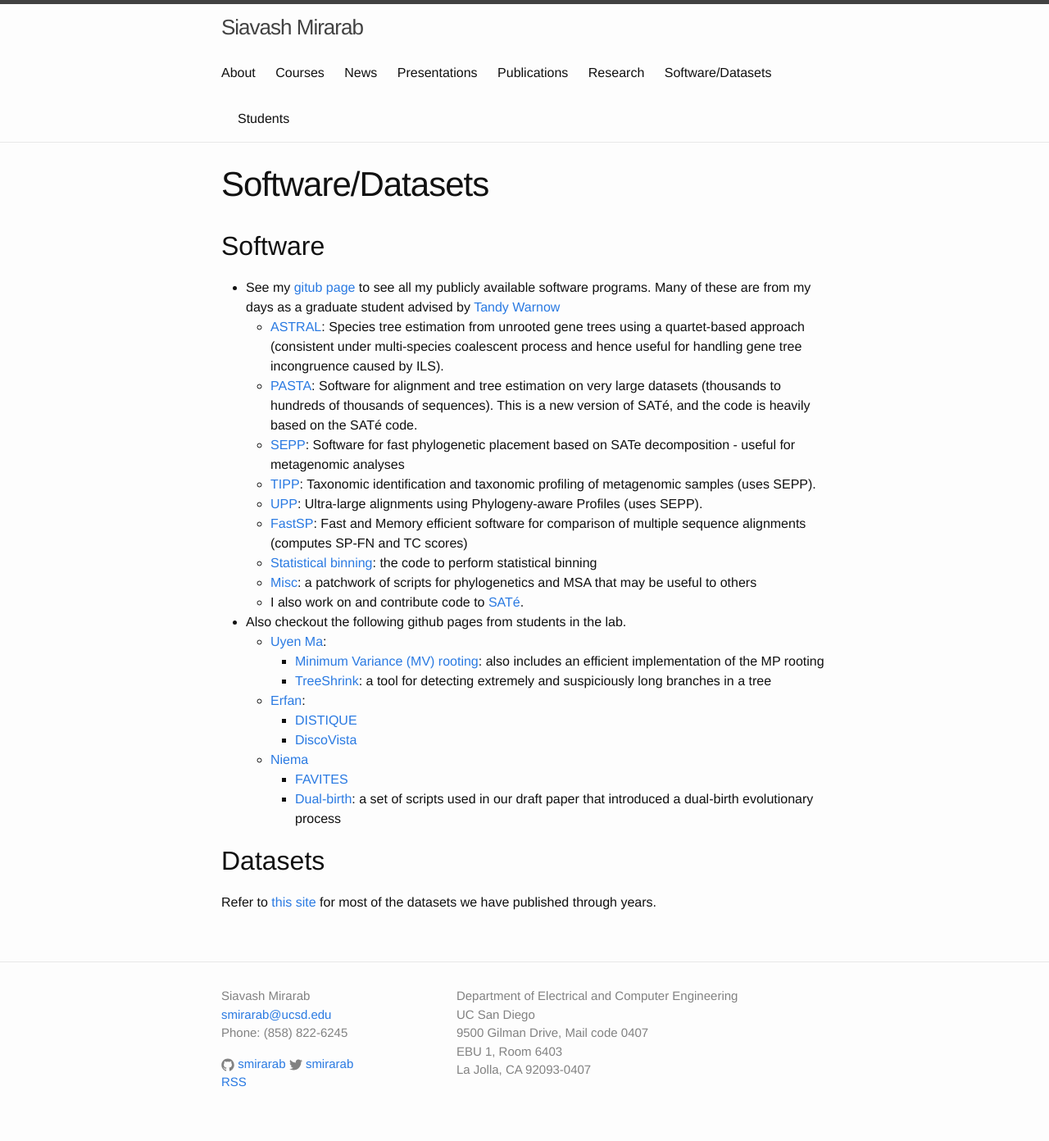
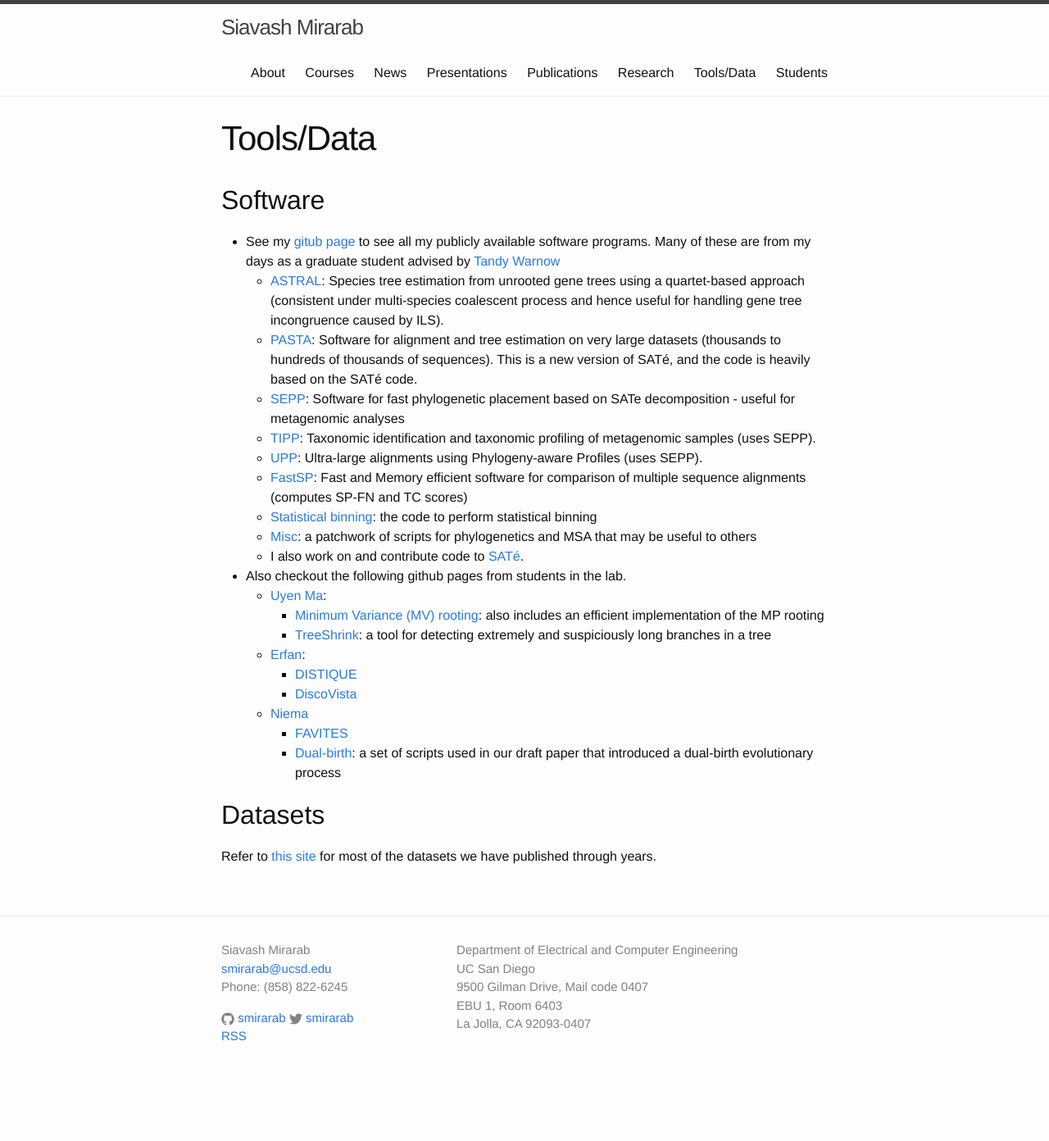
Before and after one commit to smirarab/website, a Jekyll site: the page built from software.md, in a window 1280 px wide. Shown: the whole page at 82% size. Built offline with Jekyll 4.4.1, drawn with Linux system fonts in a browser that asks for light colours; after the commit the page ends 1336 px from its top, so only the background shows below that.

Commit message:
update resume

```diff
--- a/software.md
+++ b/software.md
@@ -1,6 +1,6 @@
 ---
 layout: page
-title: Software/Datasets
+title: Tools/Data
 ---
 
 ## Software
```
Also changed, not shown: 1 other file.
